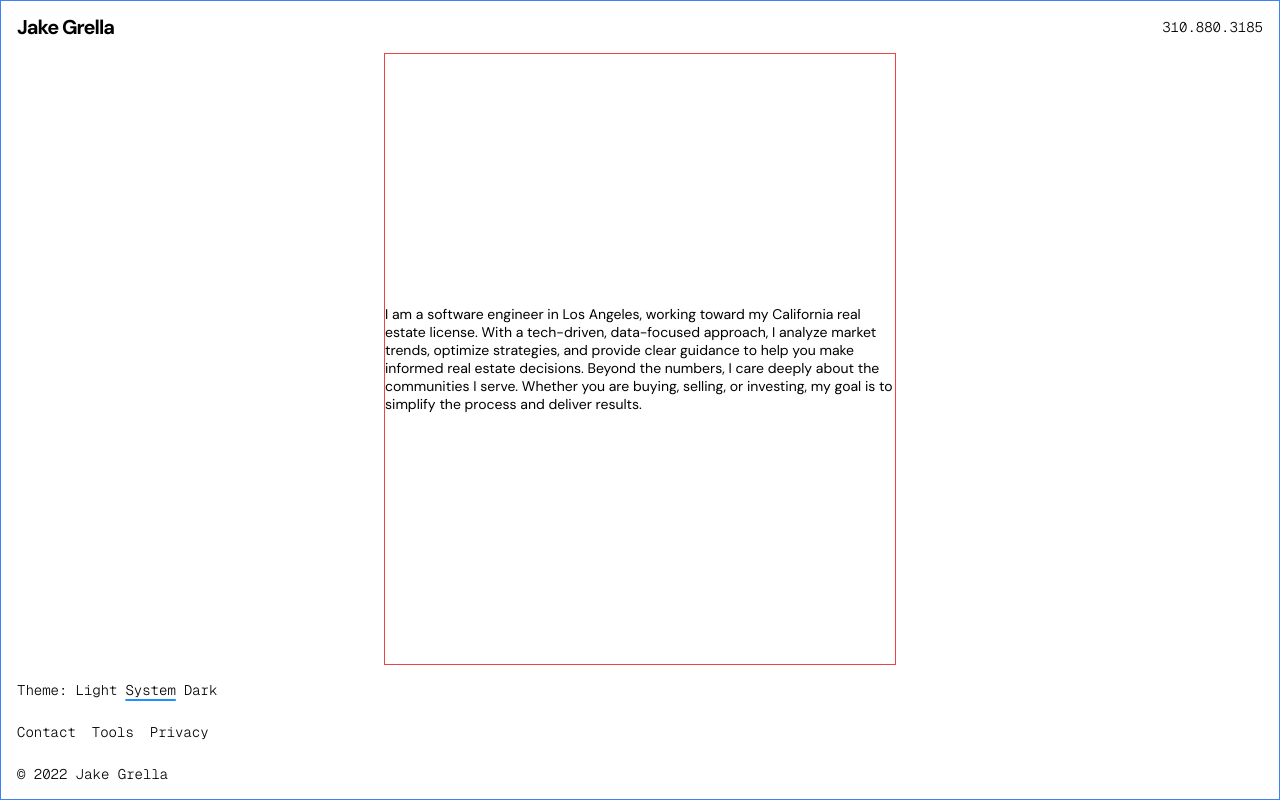
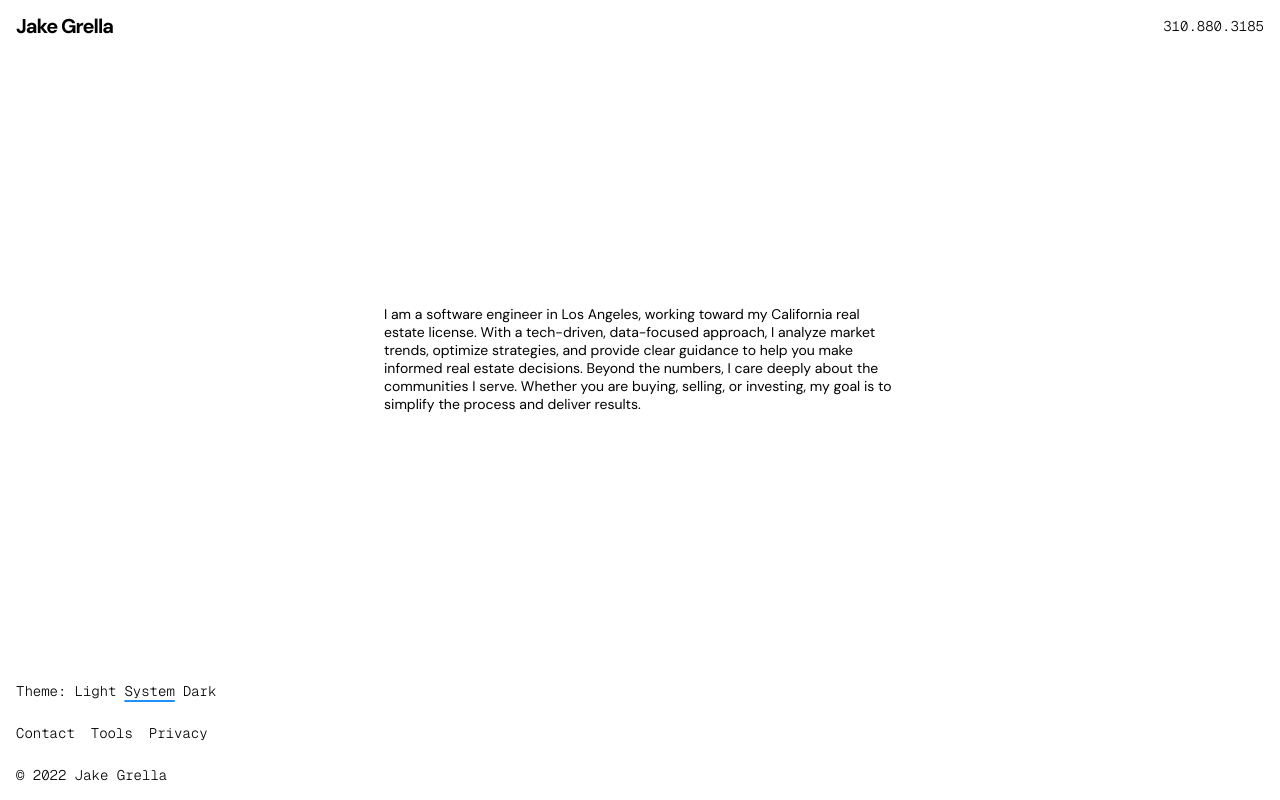
Before and after one commit to jakegrella/jg, a Next.js app: page / in a window 1280 px wide. Built offline with nearby package versions, Linux system fonts and the light colour scheme.

Commit message:
chore: rempve borders after test

```diff
--- a/app/(home)/page.tsx
+++ b/app/(home)/page.tsx
@@ -2,7 +2,7 @@
 
 export default function Page() {
   return (
-    <main className="max-w-lg my-0 mx-auto grow flex flex-col items-center justify-center gap-4 border border-red-500">
+    <main className="max-w-lg my-0 mx-auto grow flex flex-col items-center justify-center gap-4">
       <p>
         I am a software engineer in Los Angeles, working toward my California
         real estate license. With a tech-driven, data-focused approach, I
--- a/app/layout.tsx
+++ b/app/layout.tsx
@@ -20,7 +20,7 @@ export default function RootLayout({
   return (
     <html lang="en">
       <body
-        className={`${dmSans.className} antialiased px-4 flex flex-col justify-between min-h-svh border border-blue-500`}
+        className={`${dmSans.className} antialiased px-4 flex flex-col justify-between min-h-svh`}
       >
         <ThemeProvider>
           <Header />
```
